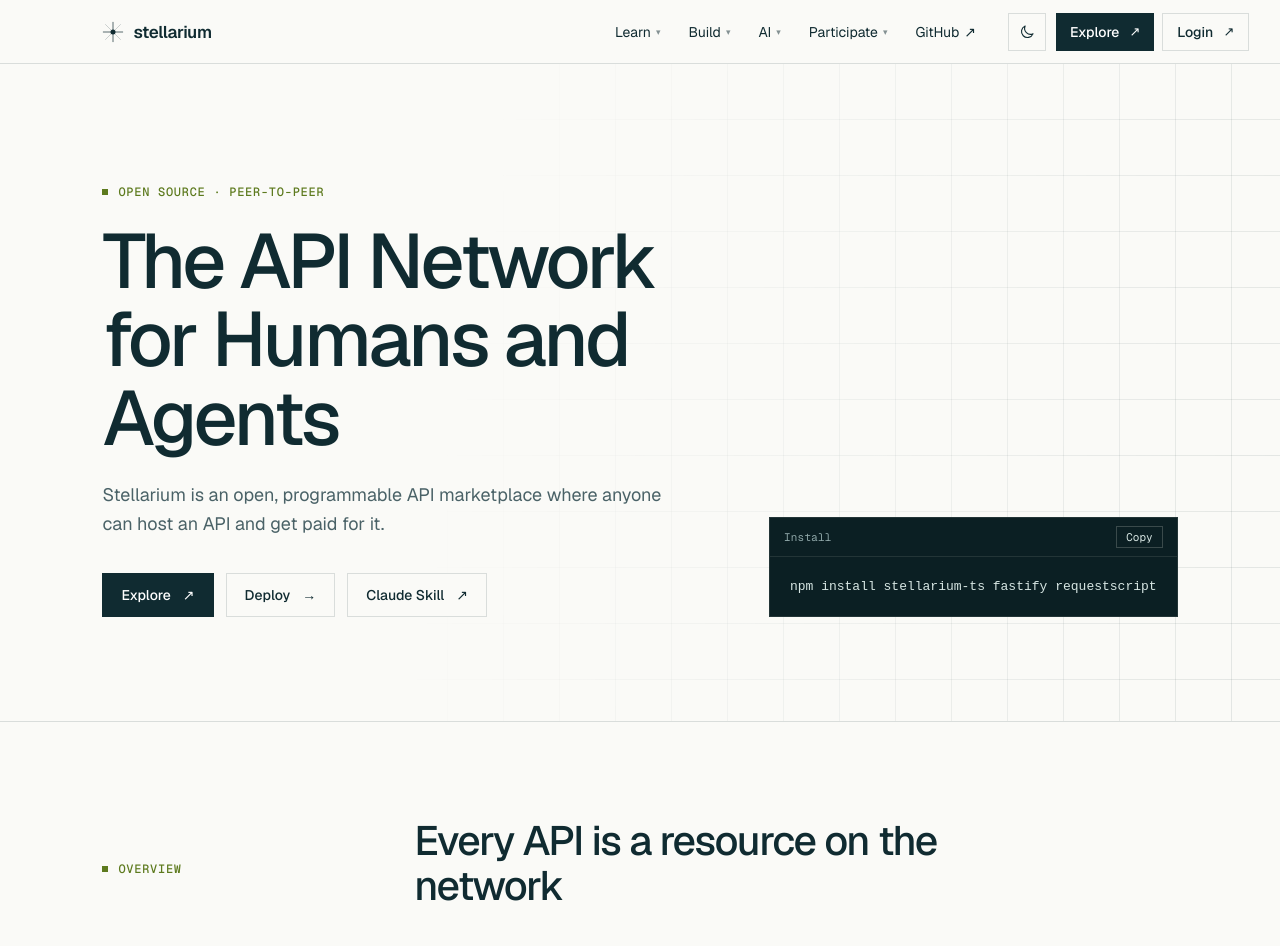
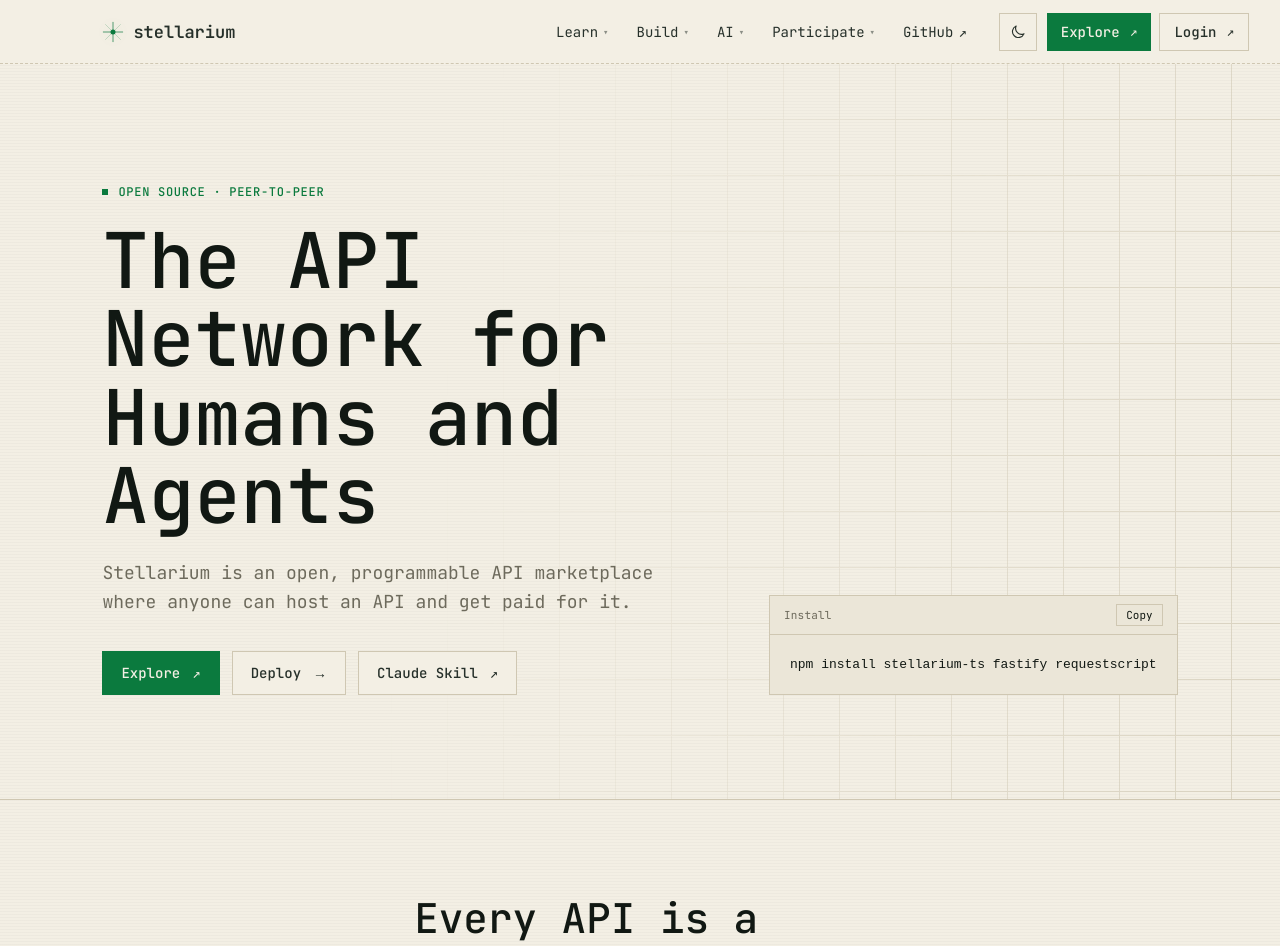
Before and after one commit to qualletio/stellarium-web, a Next.js app: page / in a window 1280 px wide. Shown: the top 946 px of the page. Built offline with nearby package versions, Linux system fonts and the light colour scheme.

Commit message:
New theme

```diff
--- a/app/components/SiteFooter.module.css
+++ b/app/components/SiteFooter.module.css
@@ -1,6 +1,6 @@
-.footer { padding:32px 8vw; display:grid; grid-template-columns:auto 1fr auto; align-items:center; gap:20px 40px; background:var(--paper); color:var(--ink); border-top:1px solid var(--line); font-size:13px; font-family:var(--sans); }
-.brand { display:flex; align-items:center; gap:9px; font-size:16px; font-weight:600; letter-spacing:-.02em; }
-.starMark { width:20px; height:20px; }
+.footer { padding:32px 8vw; display:grid; grid-template-columns:auto 1fr auto; align-items:center; gap:20px 40px; background:var(--paper); color:var(--ink); border-top:1px dashed var(--line); font-size:13px; font-family:var(--sans); }
+.brand { display:flex; align-items:center; gap:9px; font-size:16px; font-weight:600; letter-spacing:0; }
+.starMark { width:20px; height:20px; color:var(--accent); filter:drop-shadow(0 0 6px var(--accent-dim)); }
 .footer p { color:var(--muted); font-family:var(--mono); font-size:12px; }
 .links { display:flex; flex-wrap:wrap; justify-content:flex-end; gap:8px 20px; color:var(--muted); }
 .links a { color:var(--ink); }
--- a/app/components/SiteNav.module.css
+++ b/app/components/SiteNav.module.css
@@ -1,16 +1,16 @@
-.nav { height:64px; padding:0 2.4vw 0 8vw; display:flex; align-items:center; border-bottom:1px solid var(--line); position:relative; z-index:50; background:var(--paper); color:var(--ink); font-family:var(--sans); }
-.brand { display:flex; align-items:center; gap:9px; font-size:17px; font-weight:600; letter-spacing:-.02em; }
-.starMark { width:22px; height:22px; }
+.nav { height:64px; padding:0 2.4vw 0 8vw; display:flex; align-items:center; border-bottom:1px dashed var(--line); position:relative; z-index:50; background:var(--paper); color:var(--ink); font-family:var(--sans); }
+.brand { display:flex; align-items:center; gap:9px; font-size:17px; font-weight:600; letter-spacing:0; }
+.starMark { width:22px; height:22px; color:var(--accent); filter:drop-shadow(0 0 6px var(--accent-dim)); }
 
 .tabs { display:flex; align-items:center; gap:4px; margin-left:auto; margin-right:20px; list-style:none; font-size:14px; }
 .tab { display:flex; align-items:center; gap:5px; padding:8px 12px; border:0; background:none; color:inherit; font:inherit; cursor:pointer; transition:background .15s; }
 .tab:hover, .tabOpen { background:var(--hover); }
-.tab:focus-visible, .item:focus-visible, .cta:focus-visible, .ctaSecondary:focus-visible, .mobileCta:focus-visible, .menuButton:focus-visible, .mobileTab:focus-visible, .themeToggle:focus-visible { outline:2px solid #8bb512; outline-offset:2px; }
+.tab:focus-visible, .item:focus-visible, .cta:focus-visible, .ctaSecondary:focus-visible, .mobileCta:focus-visible, .menuButton:focus-visible, .mobileTab:focus-visible, .themeToggle:focus-visible { outline:1px dashed var(--accent); outline-offset:2px; }
 .active { font-weight:600; }
 .chevron { font-size:9px; opacity:.5; transition:transform .2s; }
 .tabOpen .chevron { transform:rotate(180deg); }
 
-.panel { position:absolute; top:100%; left:0; right:0; background:var(--paper); border-bottom:1px solid var(--line); box-shadow:0 24px 40px -32px rgba(16,43,49,.3); animation:drop .16s ease-out; }
+.panel { position:absolute; top:100%; left:0; right:0; background:var(--surface); border-bottom:1px dashed var(--line); box-shadow:0 24px 40px -32px var(--shadow); animation:drop .16s ease-out; }
 .panel[hidden] { display:none; }
 .panelInner { padding:28px 8vw 32px; display:grid; grid-template-columns:200px 1fr; gap:40px; }
 .panelLabel { font-family:var(--mono); text-transform:uppercase; letter-spacing:.06em; font-size:11px; color:var(--accent); padding-top:12px; }
@@ -19,7 +19,7 @@
 .item:hover { background:var(--item-hover); }
 .item[aria-disabled="true"] { cursor:default; opacity:.7; }
 .item[aria-disabled="true"]:hover { background:none; }
-.itemTitle { font-size:15px; font-weight:500; letter-spacing:-.01em; display:flex; align-items:center; gap:4px; }
+.itemTitle { font-size:15px; font-weight:500; letter-spacing:0; display:flex; align-items:center; gap:4px; }
 .itemText { font-size:13px; color:var(--muted); line-height:1.4; }
 .soon { margin-left:6px; padding:1px 5px; border:1px solid currentColor; color:var(--accent); font-family:var(--mono); font-size:9px; font-weight:500; text-transform:uppercase; letter-spacing:.08em; }
 
@@ -70,7 +70,7 @@
   .mobile { display:flex; flex-direction:column; position:fixed; top:60px; left:0; right:0; bottom:0; padding:12px 6vw 40px; background:var(--paper); overflow-y:auto; }
   .mobile[hidden] { display:none; }
   .mobileSection { border-bottom:1px solid var(--line); }
-  .mobileTab { width:100%; display:flex; justify-content:space-between; align-items:center; padding:20px 0; border:0; background:none; color:inherit; font:inherit; font-size:20px; font-weight:500; letter-spacing:-.02em; cursor:pointer; text-align:left; }
+  .mobileTab { width:100%; display:flex; justify-content:space-between; align-items:center; padding:20px 0; border:0; background:none; color:inherit; font:inherit; font-size:20px; font-weight:500; letter-spacing:0; cursor:pointer; text-align:left; }
   a.mobileTab { justify-content:flex-start; gap:6px; border-bottom:1px solid var(--line); }
   .mobileItems { display:flex; flex-direction:column; padding-bottom:16px; }
   .mobileItems .item { padding:10px 0; }
--- a/app/components/ThemeToggle.tsx
+++ b/app/components/ThemeToggle.tsx
@@ -6,14 +6,14 @@ import styles from "./SiteNav.module.css";
 type Theme = "light" | "dark";
 
 function currentTheme(): Theme {
-  return document.documentElement.getAttribute("data-theme") === "dark" ? "dark" : "light";
+  return document.documentElement.getAttribute("data-theme") === "light" ? "light" : "dark";
 }
 
 export default function ThemeToggle() {
   // Strict Mode's dev remount clears the attribute the inline script set; put it back.
   useLayoutEffect(() => {
     if (document.documentElement.hasAttribute("data-theme")) return;
-    let theme: Theme = matchMedia("(prefers-color-scheme: dark)").matches ? "dark" : "light";
+    let theme: Theme = matchMedia("(prefers-color-scheme: light)").matches ? "light" : "dark";
     try {
       const saved = localStorage.getItem("theme");
       if (saved === "light" || saved === "dark") theme = saved;
--- a/app/components/content.module.css
+++ b/app/components/content.module.css
@@ -1,14 +1,14 @@
-.page { color:var(--ink); background:var(--paper); min-height:100vh; font-family:var(--sans); overflow-x:hidden; }
-.kicker { display:flex; align-items:center; gap:10px; font-family:var(--mono); text-transform:uppercase; letter-spacing:.06em; font-size:12px; font-weight:500; color:var(--accent); }
-.kicker:before { content:''; width:6px; height:6px; background:currentColor; flex:none; }
+.page { color:var(--ink); background-color:var(--paper); background-image:var(--scanlines); min-height:100vh; font-family:var(--sans); overflow-x:hidden; }
+.kicker { display:flex; align-items:center; gap:10px; font-family:var(--mono); text-transform:uppercase; letter-spacing:.06em; font-size:12px; font-weight:500; color:var(--accent); text-shadow:var(--glow); }
+.kicker:before { content:''; width:6px; height:6px; background:currentColor; box-shadow:var(--glow); flex:none; }
 /* Second half of a headline, set in a quieter tone. */
 .page h1 em, .page h2 em { font-style:normal; color:var(--muted); }
-.dark h2 em { color:#9fb6b8; }
+.dark h2 em { color:var(--muted); }
 
 /* Hero */
 .hero { position:relative; padding:96px 8vw 88px; display:grid; grid-template-columns:1.3fr .7fr; align-items:end; gap:8%; border-bottom:1px solid var(--line); isolation:isolate; }
 .hero:before { content:''; position:absolute; inset:0; z-index:-1; background-image:linear-gradient(var(--line) 1px,transparent 1px),linear-gradient(90deg,var(--line) 1px,transparent 1px); background-size:56px 56px; background-position:-1px -1px; -webkit-mask-image:linear-gradient(100deg,transparent 35%,#000 100%); mask-image:linear-gradient(100deg,transparent 35%,#000 100%); opacity:.7; }
-.hero h1 { font-size:clamp(42px,5.2vw,72px); line-height:1.02; letter-spacing:-.04em; font-weight:500; margin:22px 0 24px; max-width:14ch; }
+.hero h1 { font-size:clamp(42px,5.2vw,72px); line-height:1.02; letter-spacing:0; font-weight:500; margin:22px 0 24px; max-width:18ch; }
 .lead { max-width:600px; font-size:18px; line-height:1.6; color:var(--muted); }
 .actions { display:flex; flex-wrap:wrap; align-items:center; gap:12px; margin-top:34px; }
 .button, .textLink { display:inline-flex; align-items:center; gap:12px; height:44px; padding:0 18px; font-size:14px; font-weight:500; transition:background .15s,border-color .15s; }
@@ -16,7 +16,7 @@
 .button:hover { background:var(--button-hover); border-color:var(--button-hover); }
 .textLink { border:1px solid var(--line); background:var(--paper); }
 .textLink:hover { border-color:var(--ink); }
-.button:focus-visible, .textLink:focus-visible { outline:2px solid #8bb512; outline-offset:2px; }
+.button:focus-visible, .textLink:focus-visible { outline:1px dashed var(--accent); outline-offset:2px; }
 
 /* Spec panel: key facts next to the hero, like a package sidebar. */
 .spec { border:1px solid var(--line); background:var(--paper); font-size:14px; }
@@ -31,28 +31,28 @@
 /* Numbered sections */
 .section { padding:96px 8vw; border-top:1px solid var(--line); scroll-margin-top:20px; }
 .hero + .section { border-top:0; }
-.dark { background:var(--band); color:var(--band-ink); border-top:0; }
-.dark .kicker { color:#bada68; }
+.dark { background-color:var(--band); color:var(--band-ink); border-top:1px dashed var(--line); border-bottom:1px dashed var(--line); }
+.dark .kicker { color:var(--accent); }
 .sectionHead { display:grid; grid-template-columns:21% 1fr; gap:8%; margin-bottom:44px; }
 .sectionHead .kicker { padding-top:12px; }
-.sectionHead h2 { font-size:clamp(30px,3.2vw,46px); line-height:1.1; letter-spacing:-.035em; font-weight:500; max-width:22ch; }
+.sectionHead h2 { font-size:clamp(30px,3.2vw,46px); line-height:1.1; letter-spacing:0; font-weight:500; max-width:22ch; }
 .body { margin-left:29%; max-width:760px; }
 .body p, .body li { font-size:17px; line-height:1.65; color:var(--muted); }
 .body strong { color:var(--ink); font-weight:600; }
-.dark .body p, .dark .body li { color:#acc0c1; }
+.dark .body p, .dark .body li { color:var(--muted); }
 .dark .body strong { color:var(--band-ink); }
 .body p + p, .body p + ul, .body ul + p, .body p + ol, .body ol + p { margin-top:16px; }
 .body ul, .body ol { padding-left:22px; display:flex; flex-direction:column; gap:8px; }
-.body h3 { font-size:20px; letter-spacing:-.02em; font-weight:600; margin:44px 0 14px; }
+.body h3 { font-size:20px; letter-spacing:0; font-weight:600; margin:44px 0 14px; }
 .body a { border-bottom:1px solid currentColor; }
 .body code, .table code { font-family:var(--mono); font-size:.86em; padding:1px 5px; background:var(--hover); color:var(--ink); }
-.dark .body code { background:rgba(245,242,236,.12); color:var(--band-ink); }
+.dark .body code { background:var(--surface-2); color:var(--band-ink); }
 
 /* Code blocks */
-.codeBlock { position:relative; margin:22px 0; background:#0b1f23; color:#d7e6e3; border:1px solid rgba(245,242,236,.1); }
-.codeTop { display:flex; justify-content:space-between; align-items:center; padding:8px 14px; border-bottom:1px solid rgba(245,242,236,.1); font-family:var(--mono); font-size:11px; letter-spacing:.02em; color:#8fa7a8; }
-.copy { border:1px solid rgba(245,242,236,.2); background:none; color:#d7e6e3; padding:3px 9px; font:inherit; cursor:pointer; }
-.copy:hover { border-color:var(--lime); color:var(--lime); }
+.codeBlock { position:relative; margin:22px 0; background:var(--surface); color:var(--fg-strong); border:1px solid var(--border); }
+.codeTop { display:flex; justify-content:space-between; align-items:center; padding:8px 14px; border-bottom:1px solid var(--border); font-family:var(--mono); font-size:11px; letter-spacing:.02em; color:var(--muted); }
+.copy { border:1px solid var(--border); background:none; color:var(--fg-strong); padding:3px 9px; font:inherit; cursor:pointer; }
+.copy:hover { border-color:var(--accent); color:var(--accent); }
 .codeBlock pre { padding:18px 20px; overflow-x:auto; font-family:var(--mono); font-size:13px; line-height:1.65; }
 /* Undo the inline code style so block code stays light on the dark background. */
 .codeBlock pre code, .dark .body .codeBlock pre code { padding:0; background:none; color:inherit; font-size:inherit; }
@@ -65,37 +65,37 @@
 
 /* Cards */
 .cards { display:grid; grid-template-columns:repeat(auto-fit,minmax(280px,1fr)); border-top:1px solid var(--line); border-left:1px solid var(--line); }
-.dark .cards, .dark .card { border-color:rgba(245,242,236,.2); }
+.dark .cards, .dark .card { border-color:var(--border); }
 .card { padding:30px 28px 32px; border-right:1px solid var(--line); border-bottom:1px solid var(--line); display:flex; flex-direction:column; gap:12px; }
 .card > span { font-family:var(--mono); font-size:12px; color:var(--accent); }
-.card h3 { font-size:21px; letter-spacing:-.025em; font-weight:600; }
+.card h3 { font-size:21px; letter-spacing:0; font-weight:600; }
 .card p { font-size:15px; line-height:1.6; color:var(--muted); }
-.dark .card p { color:#acc0c1; }
+.dark .card p { color:var(--muted); }
 .card ul { padding-left:18px; font-size:15px; line-height:1.6; color:var(--muted); display:flex; flex-direction:column; gap:4px; }
 .cardLinks { margin-top:auto; padding-top:10px; display:flex; flex-wrap:wrap; gap:10px 20px; font-size:14px; font-weight:500; }
 .cardLinks a { border-bottom:1px solid currentColor; padding-bottom:2px; }
 
 /* Steps list (numbered articles) */
-.steps { border-top:1px solid rgba(245,242,236,.25); margin-left:29%; }
-.steps article { display:grid; grid-template-columns:70px 1fr; padding:26px 0 30px; border-bottom:1px solid rgba(245,242,236,.25); }
-.steps article > span { font-family:var(--mono); font-size:12px; color:#c5e965; padding-top:5px; }
-.steps h3 { font-size:19px; letter-spacing:-.02em; font-weight:600; margin-bottom:8px; }
-.steps p { font-size:16px; line-height:1.6; color:#acc0c1; }
+.steps { border-top:1px solid var(--border); margin-left:29%; }
+.steps article { display:grid; grid-template-columns:70px 1fr; padding:26px 0 30px; border-bottom:1px solid var(--border); }
+.steps article > span { font-family:var(--mono); font-size:12px; color:var(--accent); padding-top:5px; }
+.steps h3 { font-size:19px; letter-spacing:0; font-weight:600; margin-bottom:8px; }
+.steps p { font-size:16px; line-height:1.6; color:var(--muted); }
 .steps a { border-bottom:1px solid currentColor; }
 .afterSteps { margin-top:36px; }
-.steps code { font-family:var(--mono); font-size:.86em; padding:1px 5px; background:rgba(245,242,236,.12); }
+.steps code { font-family:var(--mono); font-size:.86em; padding:1px 5px; background:var(--surface-2); }
 
 /* Closing call to action */
 .callout { padding:64px 8vw; background:var(--panel); border-top:1px solid var(--line); display:flex; flex-wrap:wrap; align-items:center; justify-content:space-between; gap:24px 40px; }
-.callout p { font-size:clamp(24px,2.4vw,32px); line-height:1.2; letter-spacing:-.03em; font-weight:500; max-width:28ch; }
+.callout p { font-size:clamp(24px,2.4vw,32px); line-height:1.2; letter-spacing:0; font-weight:500; max-width:28ch; }
 .callout .actions { margin-top:0; }
 
 /* Screenshots */
 .shot { margin:30px 0 0; }
 .shot img { display:block; width:100%; height:auto; border:1px solid var(--line); }
 .shot figcaption { margin-top:12px; font-family:var(--mono); font-size:12px; color:var(--muted); }
-.dark .shot img { border-color:rgba(245,242,236,.2); }
-.dark .shot figcaption { color:#8fa7a8; }
+.dark .shot img { border-color:var(--border); }
+.dark .shot figcaption { color:var(--muted); }
 .showcase { padding:56px 8vw 96px; }
 .showcase .shot { max-width:1240px; margin:0 auto; }
 
--- a/app/globals.css
+++ b/app/globals.css
@@ -1,3 +1,90 @@
-:root{color-scheme:light;--ink:#102b31;--paper:#fafaf7;--panel:#f1f2ee;--lime:#d6f36a;--on-lime:#102b31;--line:rgba(16,43,49,.14);--muted:#4a6267;--accent:#5d7a1e;--hover:rgba(16,43,49,.06);--item-hover:rgba(16,43,49,.05);--band:#102b31;--band-ink:#f2f4f0;--button:#102b31;--button-ink:#fff;--button-hover:#244a52;--sans:var(--font-geist-sans),ui-sans-serif,system-ui,sans-serif;--mono:var(--font-geist-mono),ui-monospace,SFMono-Regular,Menlo,monospace}
-:root[data-theme="dark"]{color-scheme:dark;--ink:#e6ece6;--paper:#0a181b;--panel:#0e2125;--line:rgba(230,236,230,.13);--muted:#9db3b4;--accent:#bada68;--hover:rgba(230,236,230,.07);--item-hover:rgba(230,236,230,.06);--band:#0e2227;--band-ink:#f2f4f0;--button:#d6f36a;--button-ink:#102b31;--button-hover:#e4f88f}
-*{box-sizing:border-box;padding:0;margin:0}html{scroll-behavior:smooth}html,body{max-width:100vw;overflow-x:hidden}body{min-height:100%;background:var(--paper);color:var(--ink);font-family:var(--sans);-webkit-font-smoothing:antialiased;-moz-osx-font-smoothing:grayscale}a{color:inherit;text-decoration:none}
+/* Theme tokens, shared with stellarium-resource-registry. `data-theme` is set before paint by the script in layout.tsx. */
+:root,
+:root[data-theme="dark"] {
+  color-scheme: dark;
+  --bg: #0a0d0b;
+  --surface: #0f1411;
+  --surface-2: #141b16;
+  --border: #1f2a23;
+  --fg: #c9d4c5;
+  --fg-strong: #e8f0e4;
+  --muted: #6c7b69;
+  --accent: #3ef08a;
+  --accent-hover: #74f5aa;
+  --accent-dim: rgba(62, 240, 138, 0.12);
+  --amber: #ffb454;
+  --cyan: #5ccfe6;
+  --violet: #c792ea;
+  --danger: #ff6b6b;
+  --selection: rgba(62, 240, 138, 0.25);
+  --glow: 0 0 12px rgba(62, 240, 138, 0.35);
+  --scanline: rgba(255, 255, 255, 0.018);
+  --shadow: rgba(0, 0, 0, 0.6);
+}
+
+:root[data-theme="light"] {
+  color-scheme: light;
+  --bg: #f3efe4;
+  --surface: #ebe6d8;
+  --surface-2: #e3ddcc;
+  --border: #cfc7b2;
+  --fg: #26302a;
+  --fg-strong: #111813;
+  --muted: #6d6a5c;
+  --accent: #0b7a3e;
+  --accent-hover: #0e9a4e;
+  --accent-dim: rgba(11, 122, 62, 0.1);
+  --amber: #9a5800;
+  --cyan: #0b6a80;
+  --violet: #7b3fa0;
+  --danger: #b3261e;
+  --selection: rgba(11, 122, 62, 0.2);
+  --glow: none;
+  --scanline: rgba(0, 0, 0, 0.022);
+  --shadow: rgba(17, 24, 19, 0.25);
+}
+
+/* Site-level names, mapped onto the shared tokens above. */
+:root {
+  --ink: var(--fg);
+  --paper: var(--bg);
+  --panel: var(--surface);
+  --lime: var(--accent);
+  --on-lime: var(--bg);
+  --line: var(--border);
+  --hover: var(--surface-2);
+  --item-hover: var(--surface-2);
+  --band: var(--surface);
+  --band-ink: var(--fg);
+  --button: var(--accent);
+  --button-ink: var(--bg);
+  --button-hover: var(--accent-hover);
+  --sans: var(--font-mono), ui-monospace, SFMono-Regular, Menlo, Consolas, monospace;
+  --mono: var(--font-mono), ui-monospace, SFMono-Regular, Menlo, Consolas, monospace;
+  /* Faint CRT scanlines. */
+  --scanlines: repeating-linear-gradient(to bottom, transparent 0 2px, var(--scanline) 2px 3px);
+}
+
+* { box-sizing: border-box; padding: 0; margin: 0; }
+html { scroll-behavior: smooth; -webkit-text-size-adjust: 100%; }
+html, body { max-width: 100vw; overflow-x: hidden; }
+body {
+  min-height: 100%;
+  background-color: var(--bg);
+  background-image: var(--scanlines);
+  color: var(--fg);
+  font-family: var(--mono);
+  /* Code is shown as typed: `!=` must not render as `≠`. */
+  font-variant-ligatures: none;
+  -webkit-font-smoothing: antialiased;
+  -moz-osx-font-smoothing: grayscale;
+}
+::selection { background: var(--selection); }
+a { color: inherit; text-decoration: none; }
+:focus-visible { outline: 1px dashed var(--accent); outline-offset: 2px; }
+h1, h2, h3, h4 { color: var(--fg-strong); }
+button, input, select { font: inherit; color: inherit; }
+
+@media (prefers-reduced-motion: reduce) {
+  *, *::before, *::after { animation: none !important; transition: none !important; }
+}
--- a/app/manifest.ts
+++ b/app/manifest.ts
@@ -8,8 +8,8 @@ export default function manifest(): MetadataRoute.Manifest {
     description: siteDescription,
     start_url: "/",
     display: "standalone",
-    background_color: "#f5f2ec",
-    theme_color: "#102b31",
+    background_color: "#0a0d0b",
+    theme_color: "#0a0d0b",
     icons: [
       { src: "/icon.svg", sizes: "any", type: "image/svg+xml" },
       { src: "/apple-icon", sizes: "180x180", type: "image/png" },
```
Also changed, not shown: app/apple-icon.tsx (+4 -4 lines), app/blog/blog.module.css (+4 -4 lines), app/layout.tsx (+7 -11 lines), app/lib/og.tsx (+9 -8 lines), app/page.module.css (+7 -7 lines), app/icon.svg.
